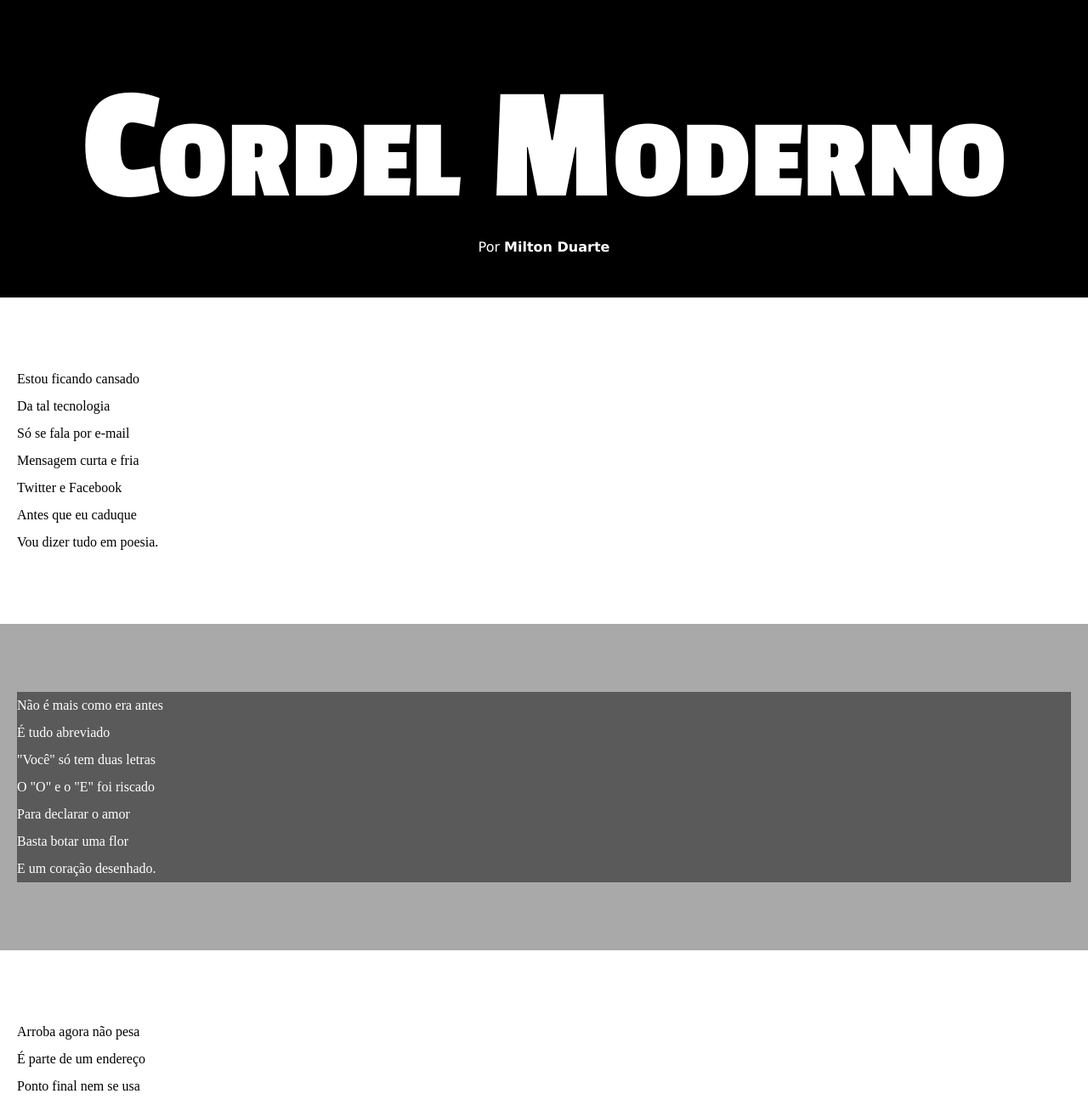
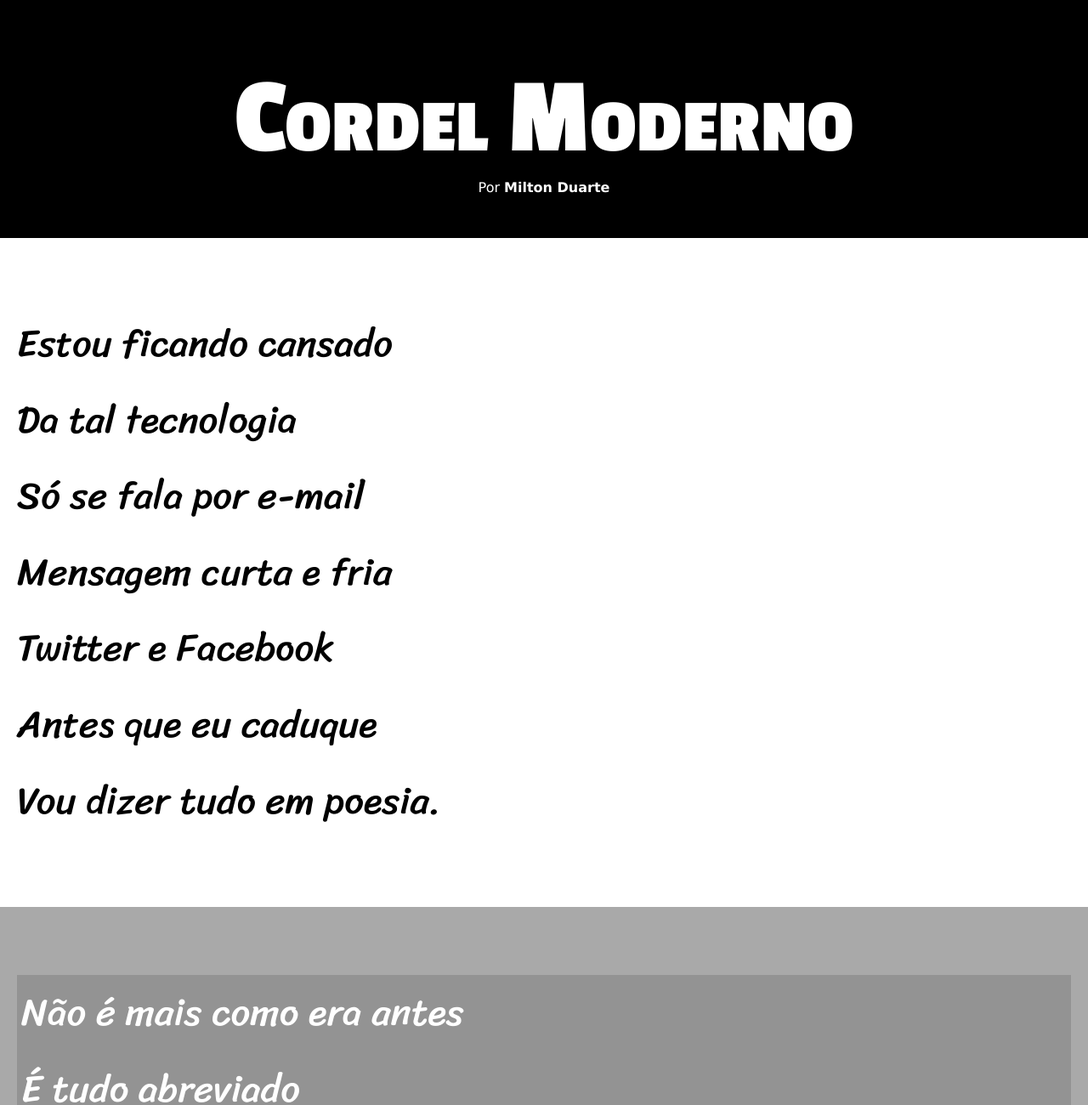
Before and after one commit to davipraciano/html-css, a plain HTML site: page desafios/desafio 12/index.html in a window 1280 px wide. Shown: the top 1300 px of the page at 85% size. Drawn offline with Linux system fonts and the light colour scheme.

Commit message:
atualização do desafio 12

```diff
--- a/desafios/desafio 12/style.css
+++ b/desafios/desafio 12/style.css
@@ -9,7 +9,18 @@ html, body {
     min-height: 100vh;
 }
 
-@font-face {
+
+/*
+@import url('https://fonts.googleapis.com/css2?family=Passion+One:wght@400;700;900&display=swap');
+
+
+
+@import url('https://fonts.googleapis.com/css2?family=Passion+One:wght@400;700;900&family=Sriracha&display=swap');
+
+Outra opção para colocar fontes
+*/
+
+        @font-face {
             font-family: 'Passion';
             src: url(Passion_One/PassionOne-Bold.ttf);
         }
@@ -30,7 +41,7 @@ html, body {
         }
         #titulo > h1 {
             padding-top: 20px;
-            font-size: 192px;
+            font-size: 10vw;
             font-family: 'Passion';
             text-align: center;
             font-variant: small-caps;
@@ -50,6 +61,11 @@ html, body {
             transition-duration: 5s;
         }
 
+        #conteudo {
+            font-family: 'Sriracha';
+            font-size: 3.5vw;
+        }
+
         #conteudo > div.normal{
             padding: 10vh 20px 10vh;
             line-height: 2em;
@@ -58,16 +74,16 @@ html, body {
             padding: 10vh 20px 10vh;
             line-height: 2em;
         }
+
         .imagem {
             background-color: darkgray;
             padding-top: 10vh;
             padding-bottom: 10vh;
-
         }
         .imagem > p {
-            background-color: rgba(0, 0, 0, 0.466);
+            background-color: rgba(0, 0, 0, 0.13);
             color: white;
-
+            padding-left: 5px;
         }
 
         #rodape {
```
Also changed, not shown: desafios/desafio 12/index.html (indentation only).
